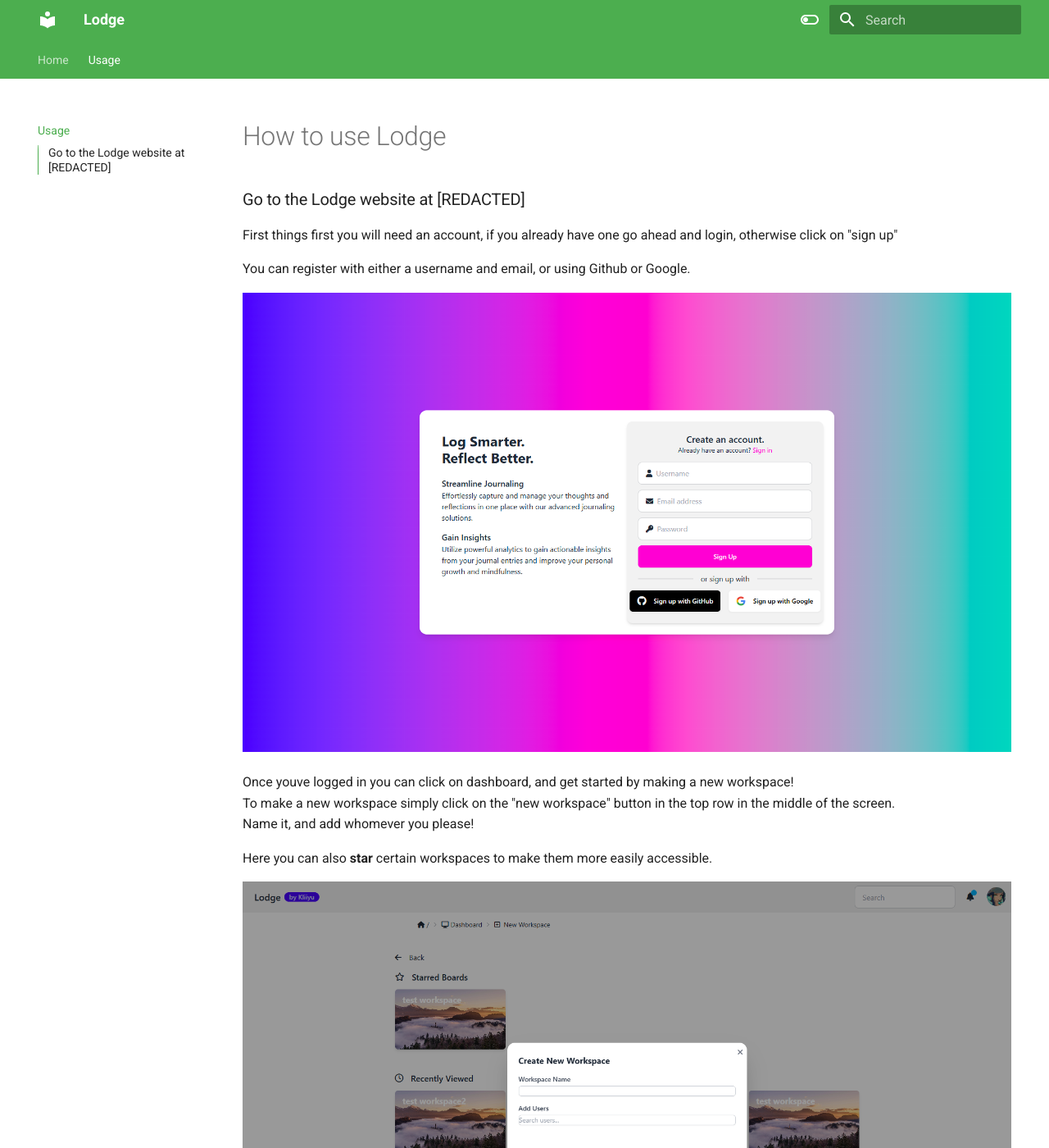
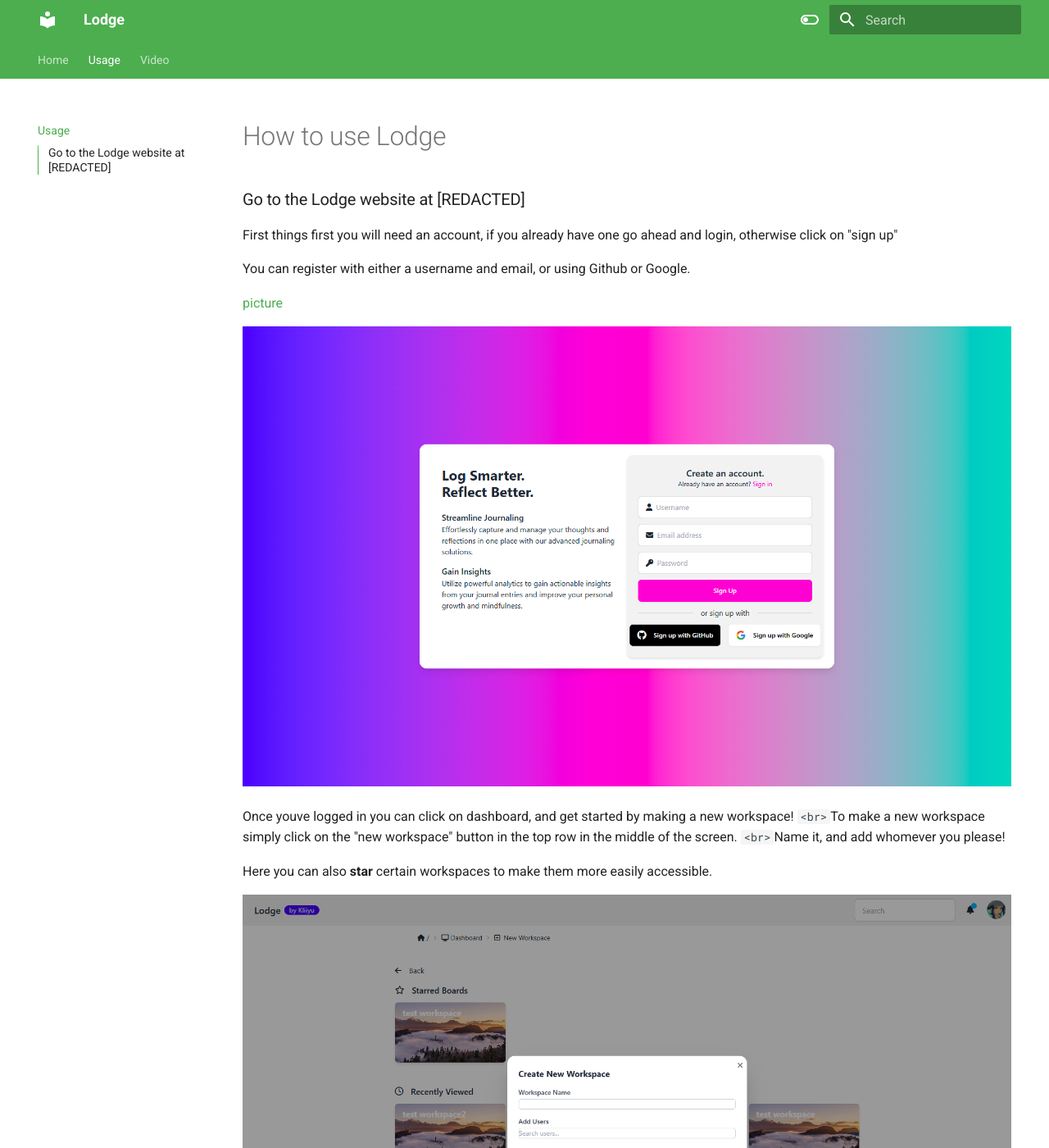
Before and after one commit to lodge-logger/docs, an MkDocs documentation site: the page built from docs/usage.md, in a window 1280 px wide and 1400 px high. Shown: the whole window at 82% size. Built offline with MkDocs 1.6.1 and Material for MkDocs 9.7.7, drawn with Linux system fonts in a browser that asks for light colours.

```diff
--- a/docs/usage.md
+++ b/docs/usage.md
@@ -6,11 +6,15 @@ First things first you will need an account, if you already have one go ahead an
 
 You can register with either a username and email, or using Github or Google.
 
+
+
+[picture]()
+
 ![signup pafe](static/images/usage/signup.png)
 
 Once youve logged in you can click on dashboard, and get started by making a new workspace!
-<br>To make a new workspace simply click on the "new workspace" button in the top row in the middle of the screen.
-<br>Name it, and add whomever you please!
+`<br>`To make a new workspace simply click on the "new workspace" button in the top row in the middle of the screen.
+`<br>`Name it, and add whomever you please!
 
 Here you can also **star** certain workspaces to make them more easily accessible.
 
@@ -20,8 +24,8 @@ From here you can create a new log
 ![Create new log](static/images/usage/new_log.png)
 
 in each log there are 2 sections, the **journal** and a **todo-list**
-<br>When writing a log entry in the journal, you can create and use tags, this way you can easily find something by sorting by tag.
-<br>You can add things to do in the todo-list, and cross them off when theyre done!
+`<br>`When writing a log entry in the journal, you can create and use tags, this way you can easily find something by sorting by tag.
+`<br>`You can add things to do in the todo-list, and cross them off when theyre done!
 
 **Use the icons next to the "Add entry" button to sort by tags, or to export the log as PDF or CSV.**
 ![Create log](static/images/usage/log.png)
--- a/mkdocs.yml
+++ b/mkdocs.yml
@@ -46,6 +46,7 @@ markdown_extensions:
 nav:
   - Home: index.md
   - Usage: usage.md
+  - Video: video.md
 
 copyright: |
   &copy; 2024 Documentation by <a href="https://github.com/prettyepiccat"  target="_blank" rel="noopener">PrettyEpicCat</a>
```
Also changed, not shown: docs/video.md (added, +5 -0 lines).
